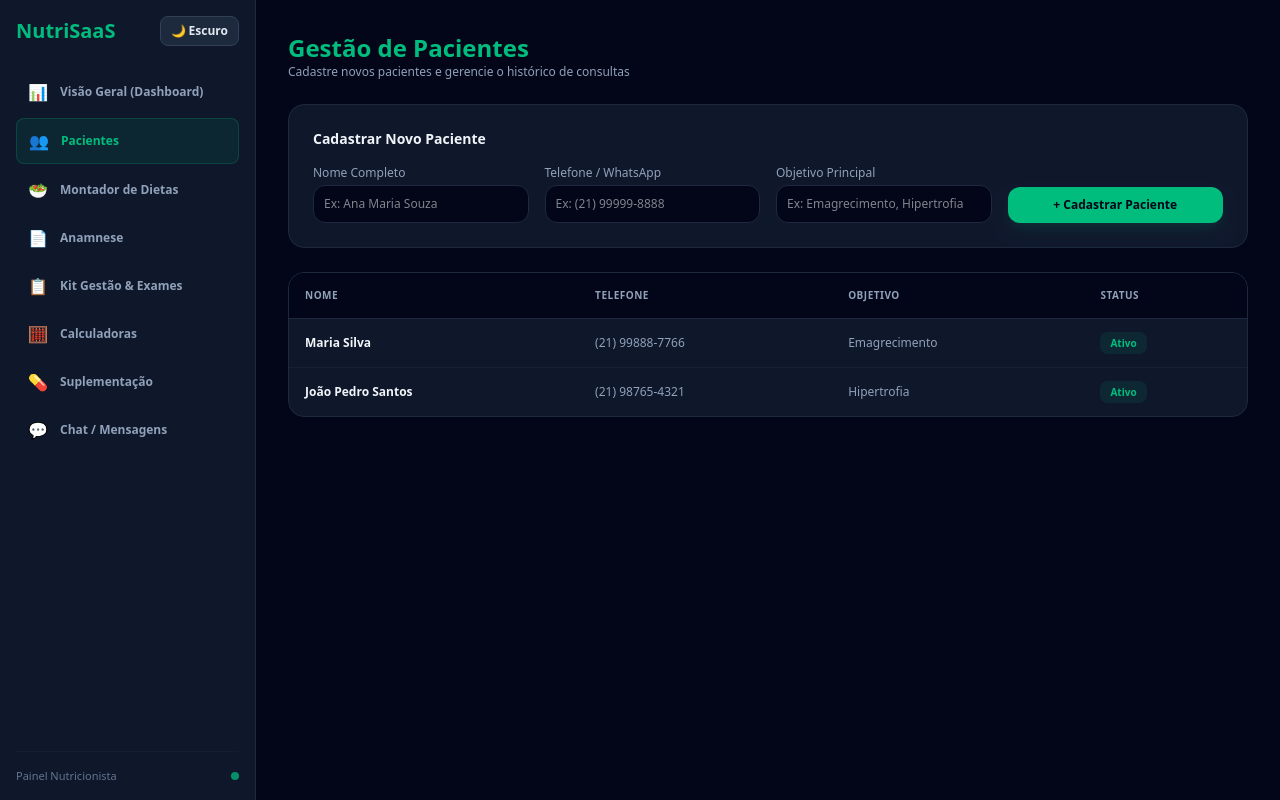
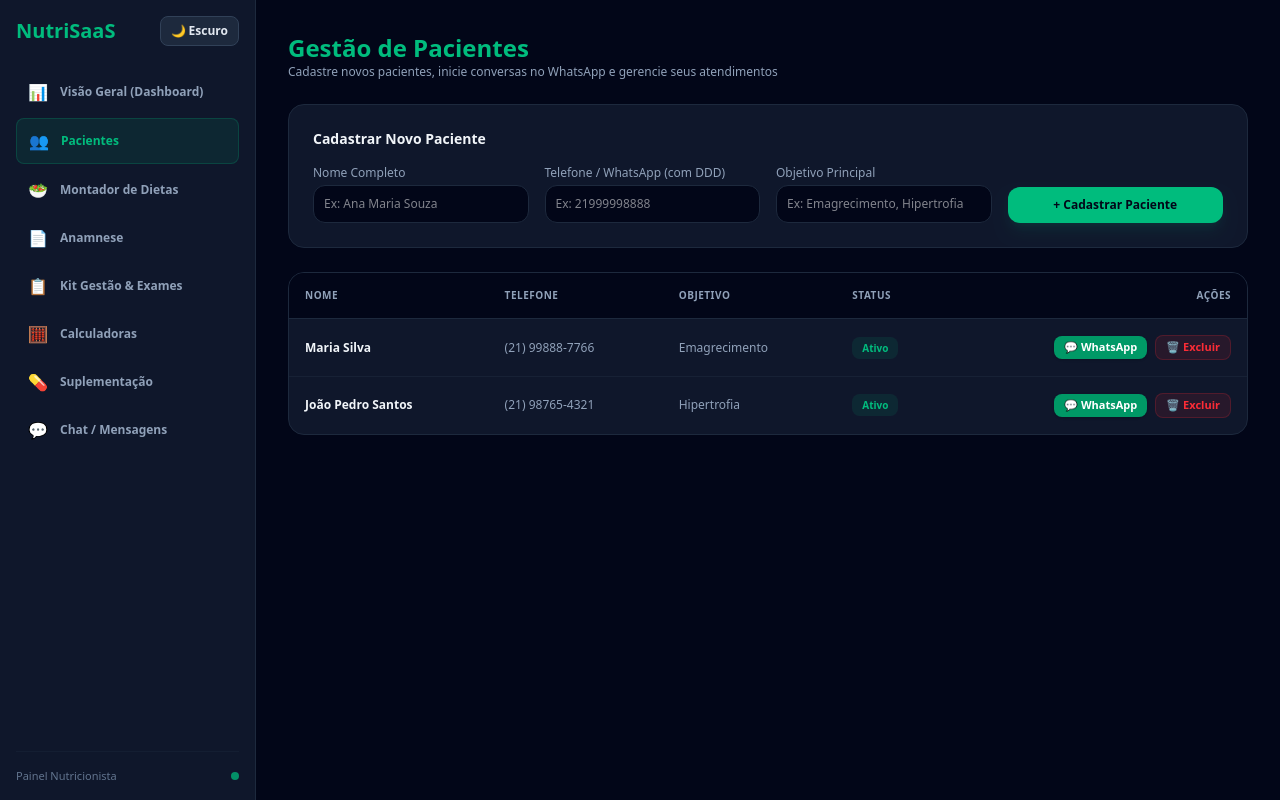
Before and after one commit to webdesignermarlon-code/nutrisaas, a Next.js app: page /dashboard/pacientes in a window 1280 px wide. Built offline with nearby package versions, Linux system fonts and the light colour scheme.

Commit message:
Adiciona acao rapida de conversar via WhatsApp no cadastro de pacientes

```diff
--- a/app/dashboard/pacientes/page.tsx
+++ b/app/dashboard/pacientes/page.tsx
@@ -52,6 +52,24 @@ export default function PacientesPage() {
     setObjetivo('')
   }
 
+  const handleExcluir = (id: number, nomePaciente: string) => {
+    if (confirm(`Tem certeza que deseja excluir o paciente "${nomePaciente}"?`)) {
+      setPacientes(pacientes.filter((p) => p.id !== id))
+    }
+  }
+
+  const handleAbrirWhatsApp = (paciente: Paciente) => {
+    const numeroLimpo = paciente.telefone.replace(/\D/g, '')
+    if (!numeroLimpo) {
+      alert('Este paciente não possui um número de telefone válido cadastrado.')
+      return
+    }
+
+    const mensagem = `Olá, ${paciente.nome}! Tudo bem? Sou seu nutricionista. Vamos conversar sobre o seu acompanhamento nutricional?`
+    const url = `https://api.whatsapp.com/send?phone=55${numeroLimpo}&text=${encodeURIComponent(mensagem)}`
+    window.open(url, '_blank')
+  }
+
   // Estilos dinâmicos do tema claro / escuro
   const bgCard = isLight ? 'bg-white border-slate-200 text-slate-900 shadow-sm' : 'bg-slate-900 border-slate-800 text-slate-100'
   const bgInput = isLight ? 'bg-slate-50 border-slate-300 text-slate-900 placeholder:text-slate-400' : 'bg-slate-950 border-slate-800 text-white'
@@ -64,7 +82,7 @@ export default function PacientesPage() {
       <div>
         <h1 className="text-2xl font-bold text-emerald-500">Gestão de Pacientes</h1>
         <p className={`text-xs ${isLight ? 'text-slate-600' : 'text-slate-400'}`}>
-          Cadastre novos pacientes e gerencie o histórico de consultas
+          Cadastre novos pacientes, inicie conversas no WhatsApp e gerencie seus atendimentos
         </p>
       </div>
 
@@ -83,10 +101,10 @@ export default function PacientesPage() {
             />
           </div>
           <div>
-            <label className={`block text-xs mb-1 ${textLabel}`}>Telefone / WhatsApp</label>
+            <label className={`block text-xs mb-1 ${textLabel}`}>Telefone / WhatsApp (com DDD)</label>
             <input
               type="text"
-              placeholder="Ex: (21) 99999-8888"
+              placeholder="Ex: 21999998888"
               value={telefone}
               onChange={(e) => setTelefone(e.target.value)}
               className={`w-full rounded-xl border p-2.5 text-xs focus:border-emerald-500 focus:outline-none ${bgInput}`}
@@ -113,7 +131,7 @@ export default function PacientesPage() {
         </div>
       </form>
 
-      {/* Tabela de Pacientes */}
+      {/* Tabela de Pacientes com WhatsApp e Excluir */}
       <div className={`rounded-2xl border overflow-hidden ${bgCard}`}>
         <div className="overflow-x-auto">
           <table className="w-full text-left border-collapse text-xs">
@@ -123,12 +141,13 @@ export default function PacientesPage() {
                 <th className="p-4">Telefone</th>
                 <th className="p-4">Objetivo</th>
                 <th className="p-4">Status</th>
+                <th className="p-4 text-right">Ações</th>
               </tr>
             </thead>
             <tbody className={`divide-y ${isLight ? 'divide-slate-200' : 'divide-slate-800/60'}`}>
               {pacientes.length === 0 ? (
                 <tr>
-                  <td colSpan={4} className="p-6 text-center text-slate-400">
+                  <td colSpan={5} className="p-6 text-center text-slate-400">
                     Nenhum paciente cadastrado ainda.
                   </td>
                 </tr>
@@ -143,6 +162,24 @@ export default function PacientesPage() {
                         {p.status}
                       </span>
                     </td>
+                    <td className="p-4 text-right">
+                      <div className="flex justify-end items-center gap-2">
+                        <button
+                          onClick={() => handleAbrirWhatsApp(p)}
+                          className="bg-emerald-600 hover:bg-emerald-500 text-white font-semibold px-2.5 py-1 rounded-lg text-[11px] transition flex items-center gap-1 shadow-sm"
+                          title="Chamar no WhatsApp"
+                        >
+                          💬 WhatsApp
+                        </button>
+                        <button
+                          onClick={() => handleExcluir(p.id, p.nome)}
+                          className="bg-red-500/10 hover:bg-red-500/20 text-red-500 border border-red-500/20 font-semibold px-2.5 py-1 rounded-lg text-[11px] transition"
+                          title="Excluir paciente"
+                        >
+                          🗑️ Excluir
+                        </button>
+                      </div>
+                    </td>
                   </tr>
                 ))
               )}
```
